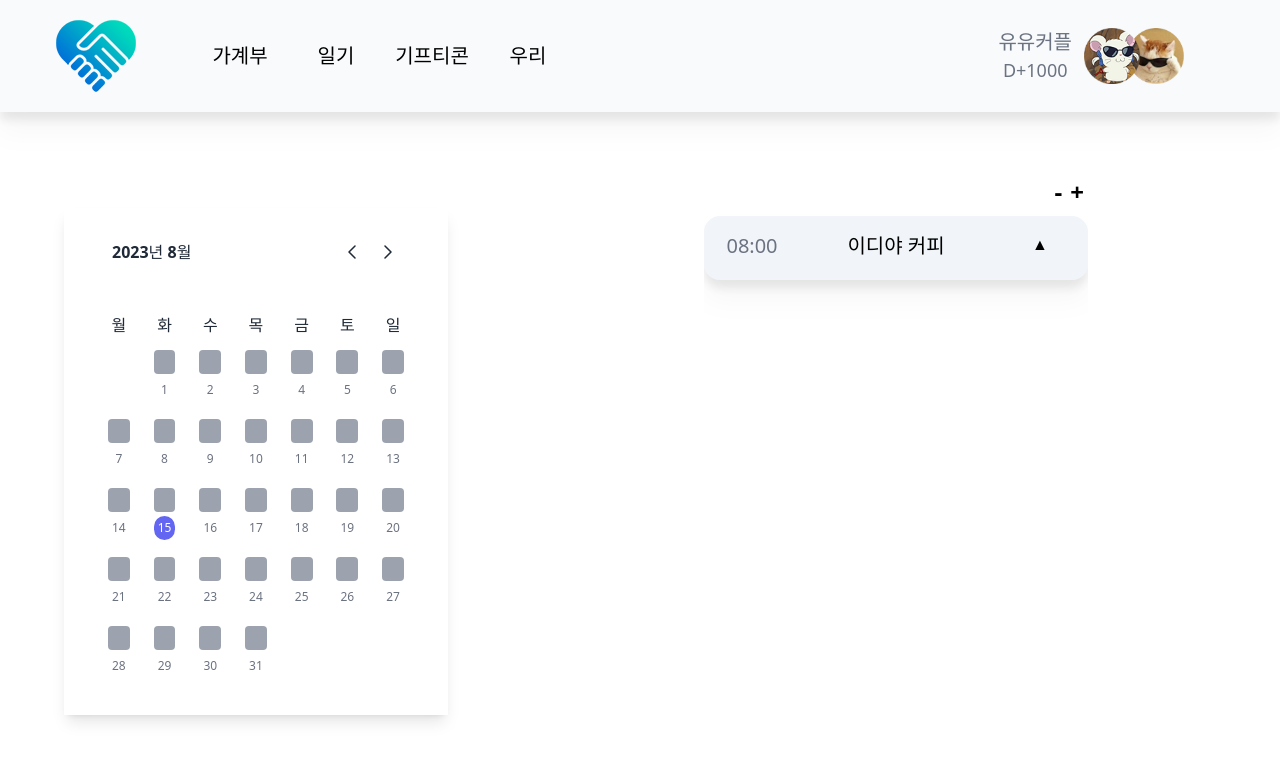
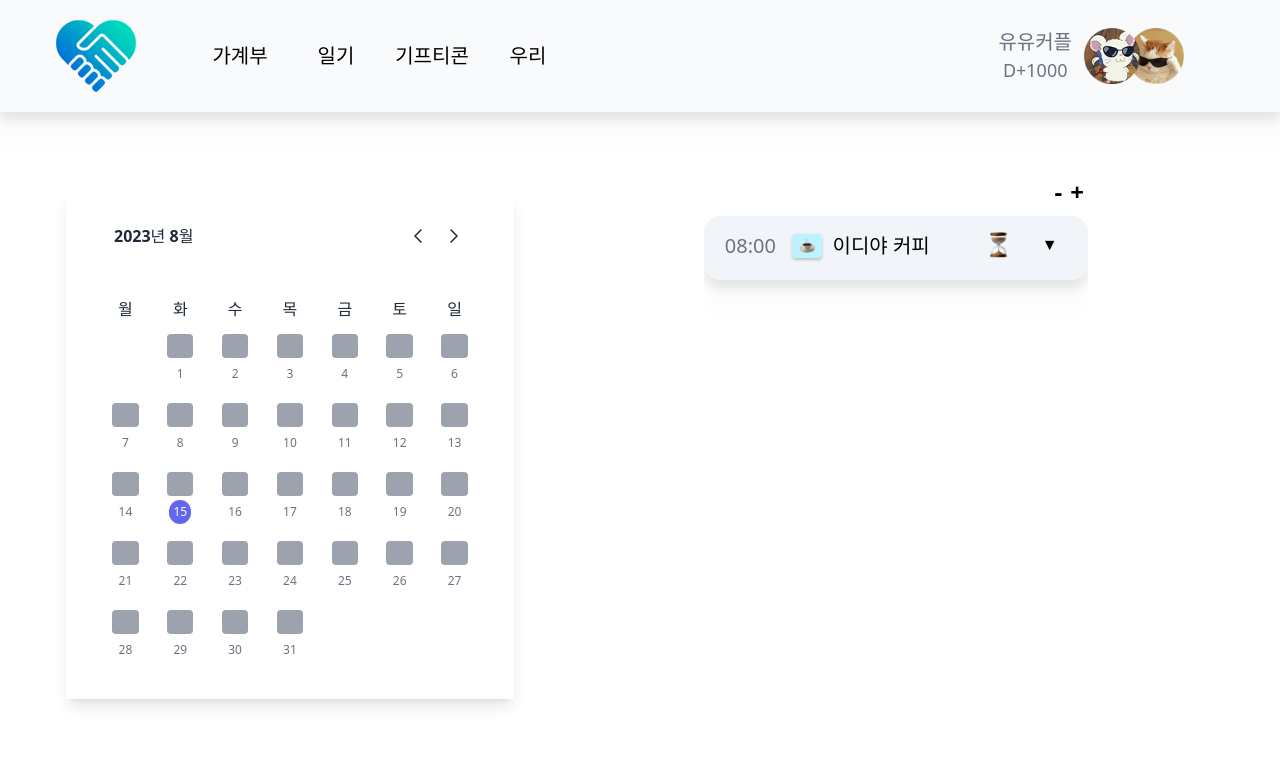
Before and after one commit to u0u0c0uple/ShareAccount, a React (Vite) app in the folder frontend/ShareAccount/: page /account in a window 1280 px wide. Shown: the top 760 px of the page. Built offline with nearby package versions, Linux system fonts and the light colour scheme.

Commit message:
(유한) :lipstick: AccountCardView 구현 (중)

```diff
--- a/frontend/ShareAccount/src/components/account/AccountCardComponent.tsx
+++ b/frontend/ShareAccount/src/components/account/AccountCardComponent.tsx
@@ -1,39 +1,152 @@
 import React, { useState } from 'react';
 
 const AccountCardComponent = () => {
-  const [isOpen, setIsOpen] = useState(true);
+  const [isOpen, setIsOpen] = useState(false);
   const [list, setList] = useState([]);
 
   return (
     <div
       className={`flex flex-col w-full ${
-        !isOpen ? `h-96` : `h-16`
-      } pb-4 drop-shadow-xl bg-slate-100 rounded-lg transition-[height] delay-200`}
+        isOpen ? `h-96` : `h-16`
+      } pb-4 drop-shadow-xl bg-slate-100 rounded-lg transition-[height] delay-200 overflow-y-scroll`}
     >
       {/* card header area */}
       <div className="flex w-full mt-4 mx-auto text-center">
-        <p className="w-1/4 basis-1/4 text-xl text-gray-500">08:00</p>
-        <p className="w-1/2 basis-1/2 text-xl font-semibold">이디야 커피</p>
+        <p className="w-1/4 basis-1/4 ml-2 text-xl text-gray-500">08:00</p>
+        <p className="w-1/8 basis-1/8 mr-2">
+          <img src="/src/assets/image/cafe.png" alt="category_cafe" />
+        </p>
+        <p className="w-1/2 basis-1/2 text-xl font-semibold text-start">
+          이디야 커피
+        </p>
+        <p>
+          <img src="/src/assets/image/progress.png" alt="progress_emoji" />
+        </p>
         <p
           className={`w-1/4 basis-1/4 ${
-            !isOpen ? `-scale-y-100` : ``
+            isOpen ? `-scale-y-100` : ``
           } duration-200`}
           onClick={() => setIsOpen(!isOpen)}
         >
-          ▲
+          ▼
         </p>
       </div>
-      {isOpen && (
-        <>
-          {/* card body area */}
-          {/* section 1 */}
-          <div></div>
-          {/* section 2 */}
-          <div></div>
-          {/* card footer area */}
-          <div></div>
-        </>
-      )}
+
+      <div
+        className={`${
+          isOpen
+            ? `opacity-100 max-h-[9999px]`
+            : `opacity-0 max-h-0 pointer-events-none`
+        } transition-all duration-200 delay-200 overflow-hidden`}
+      >
+        {/* card body area */}
+        {/* section 1 */}
+        <div className="mt-8 ml-4">
+          <ul>
+            <li>
+              <div>
+                <div className="flex px-5 py-1 h-fit">
+                  <div className="flex basis-1/6">
+                    <img
+                      className="w-10 h-10"
+                      src="/src/assets/image/yh_profile_80.png"
+                      alt="yh_profile"
+                    />
+                  </div>
+                  <p className="basis-1/2 ml-4 text-lg font-semibold text-start">
+                    아메리카노
+                  </p>
+                  <p className="basis-1/3 text-end text-lg font-semibold text-blue-500">
+                    3,500원
+                  </p>
+                </div>
+              </div>
+            </li>
+            <li>
+              <div>
+                <div className="flex px-5 py-1 h-fit">
+                  <div className="flex basis-1/6">
+                    <img
+                      src="/src/assets/image/yy_profile_80.png"
+                      alt="yy_proflie"
+                      className="w-10 h-10 relative -left-3 z-10"
+                    />
+                    <img
+                      src="/src/assets/image/yh_profile_80.png"
+                      alt="yh_proflie"
+                      className="w-10 h-10 relative -left-6"
+                    />
+                  </div>
+                  <p className="basis-1/2 ml-4 text-lg font-semibold text-start">
+                    딸기 듬뿍 생크림...
+                  </p>
+                  <p className="basis-1/3 text-end text-lg font-semibold text-blue-500">
+                    3,500원
+                  </p>
+                </div>
+              </div>
+            </li>
+            <li>
+              <div>
+                <div className="flex px-5 py-1 h-fit">
+                  <div className="flex basis-1/6">
+                    <img
+                      className="w-10 h-10"
+                      src="/src/assets/image/yy_profile_80.png"
+                      alt="yy_profile"
+                    />
+                  </div>
+                  <p className="basis-1/2 ml-4 text-lg font-semibold text-start">
+                    아메리카노
+                  </p>
+                  <p className="basis-1/3 text-end text-lg font-semibold text-gray-500">
+                    3,500원
+                  </p>
+                </div>
+              </div>
+            </li>
+          </ul>
+        </div>
+        {/* section 2 */}
+        <div className="mt-4">
+          <div className="flex text-gray-500">
+            <div className="flex basis-1/4 align-middle">
+              <p className="ml-4">계산</p>
+              <p className="ml-2 text-black">유 영</p>
+            </div>
+            <div className="flex basis-1/4 justify-center">
+              <p>정산</p>
+              <img
+                className="h-4 my-auto ml-2"
+                src="/src/assets/image/progress.png"
+                alt="progress_emoji"
+              />
+            </div>
+          </div>
+          <div className="flex mt-4 mx-4">
+            <div className="flex basis-1/2">
+              <img
+                src="/src/assets/image/yy_profile_80.png"
+                alt="yy_proflie"
+                className="mx-4 md:w-8 md:h-8"
+              />
+              <p className="text-lg text-gray-500 font-semibold">0원</p>
+            </div>
+            <div className="flex basis-1/2">
+              <img
+                src="/src/assets/image/yh_profile_80.png"
+                alt="yh_proflie"
+                className="mx-4 md:w-8 md:h-8"
+              />
+              <p className="text-lg text-blue-500 font-semibold">3,500원</p>
+            </div>
+          </div>
+        </div>
+        {/* card footer area */}
+        <div className="mt-4 mx-6 text-start">
+          <p className="text-3xl font-bold">총 10,500원</p>
+        </div>
+      </div>
     </div>
   );
 };
--- a/frontend/ShareAccount/src/components/account/AccountMainComponent.tsx
+++ b/frontend/ShareAccount/src/components/account/AccountMainComponent.tsx
@@ -20,7 +20,7 @@ const AccountMainComponent = () => {
     <div className="flex w-full h-full pt-32">
       {/* Callendar Area */}
       <div className="w-full basis-1/2 mt-4">
-        <div className="mt-8 max-w-md min-w-[40vw]">
+        <div className="mt-8 max-w-xl min-w-[40vw]">
           <CalendarComponent />
         </div>
       </div>
--- a/frontend/ShareAccount/src/components/calendar/CalendarComponent.tsx
+++ b/frontend/ShareAccount/src/components/calendar/CalendarComponent.tsx
@@ -90,8 +90,8 @@ const CalendarComponent = () => {
   }, [now]);
 
   return (
-    <div className="flex items-center justify-center py-8 px-4">
-      <div className="max-w-sm w-full shadow-lg">
+    <div className="flex items-center justify-center py-4 px-1 pl-2">
+      <div className="max-w-md w-full shadow-lg">
         <div className="md:p-8 p-5 bg-white rounded-b-lg">
           {/* <div className="md:p-8 p-5 dark:bg-gray-800 bg-white rounded-t"> */}
           <div className="px-4 flex items-center justify-between">
```
Also changed, not shown: frontend/ShareAccount/src/assets/image/cafe.png (added), frontend/ShareAccount/src/assets/image/progress.png (added).
